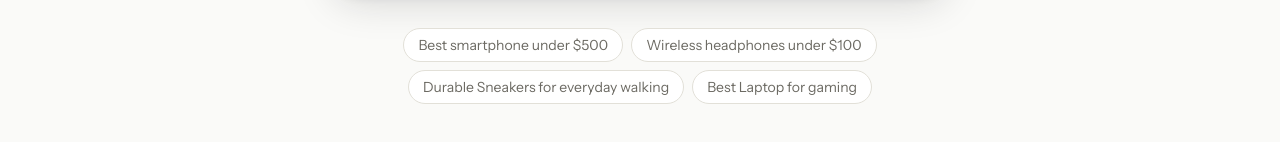
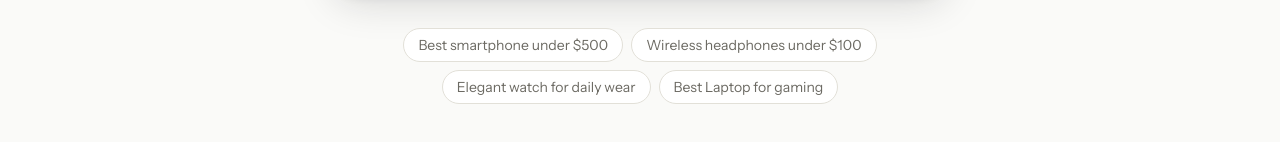
Before and after one commit to mr-shaheer/Product_Finder, a React (Vite) app in the folder frontend/: page / in a window 1280 px wide. Shown: the part 648-790 px from the top of the page. Built offline with nearby package versions, Linux system fonts and the light colour scheme; no server answers.

Commit message:
feat(search): update search suggestions

```diff
--- a/frontend/src/components/SearchSuggestions.tsx
+++ b/frontend/src/components/SearchSuggestions.tsx
@@ -1,7 +1,7 @@
 const EXAMPLES = [
   "Best smartphone under $500",
   "Wireless headphones under $100",
-  "Durable Sneakers for everyday walking",
+  "Elegant watch for daily wear",
   "Best Laptop for gaming",
 ];
 
```
